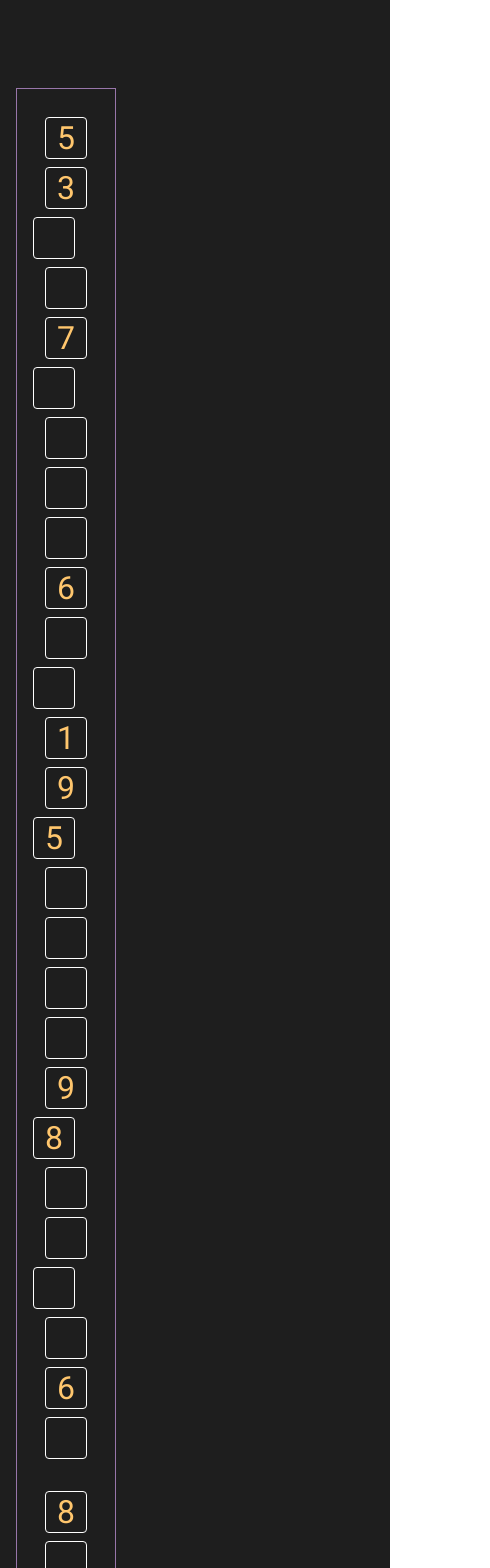
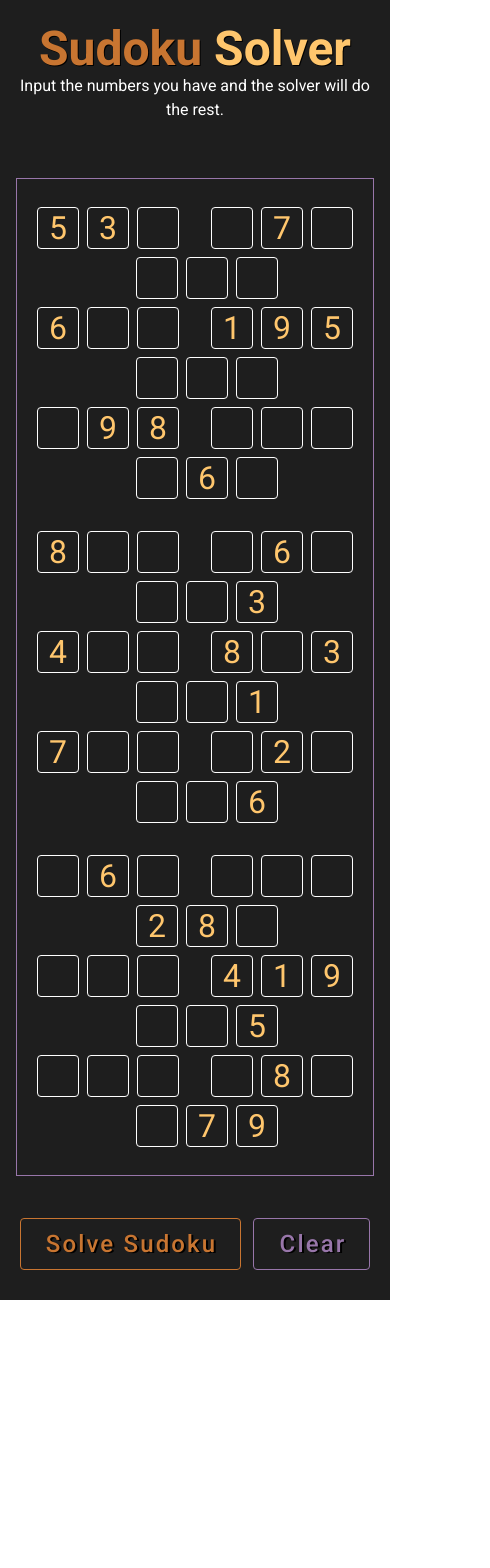
Before and after one commit to Boginn/sudoku_solver, a Vue app: page / in a window 390 px wide. Shown: the top 1568 px of the page, 490 px wide, since content can reach past the window. After the commit the page ends 1300 px from the top, so only its background shows below. Built offline with nearby package versions, Linux system fonts and the light colour scheme.

Commit message:
reactive for mobile test

```diff
--- a/src/components/Sudoku.vue
+++ b/src/components/Sudoku.vue
@@ -1,8 +1,24 @@
 <template>
   <v-container>
-    <v-row class="text-center mt-10">
+    <v-row class="d-flex text-center">
+      <v-col>
+        <h1 class="display-2  mt-3 ">
+          <span class="primary--text font-shadow font-weight-bold">
+            Sudoku
+          </span>
+          <span class="secondary--text font-shadow font-weight-bold">
+            Solver
+          </span>
+        </h1>
+
+        <p class="subheading font-weight-regular">
+          Input the numbers you have and the solver will do the rest.
+        </p>
+      </v-col>
+    </v-row>
+    <v-row class="text-center mt-1">
       <v-col cols="12">
-        <div class="d-flex align-center pb-5 pt-5 ">
+        <div class="d-flex align-center justify-center pb-5 pt-5 ">
           <v-col
             lg="6"
             sm="12"
@@ -144,7 +160,7 @@
             </div>
           </v-col>
 
-          <v-col lg="4" sm="12" class="ma-1 ">
+          <!-- <v-col lg="4" sm="12" class="ma-1 ">
             <v-row>
               <v-col>
                 <h1 class="display-2  mb-3">
@@ -215,8 +231,19 @@
                 >
               </v-col>
             </v-row>
-          </v-col>
+          </v-col> -->
         </div>
+      </v-col>
+    </v-row>
+    <v-row class="d-flex ma-0 pa-0">
+      <v-col class="d-flex justify-center">
+        <v-btn x-large outlined @click="scan()" class="primary--text btn"
+          >Solve Sudoku</v-btn
+        >
+
+        <v-btn x-large outlined @click="clear()" class="tertiary--text btn"
+          >Clear</v-btn
+        >
       </v-col>
     </v-row>
   </v-container>
```
